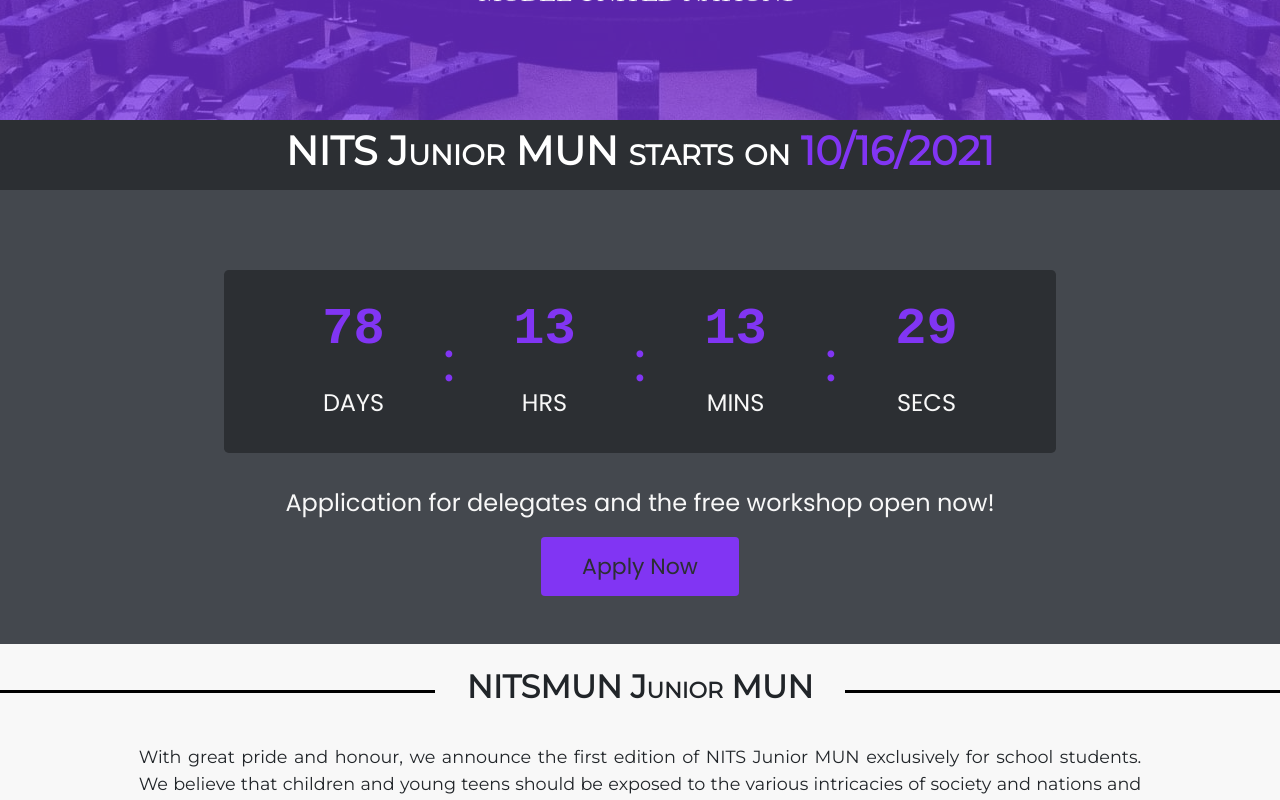
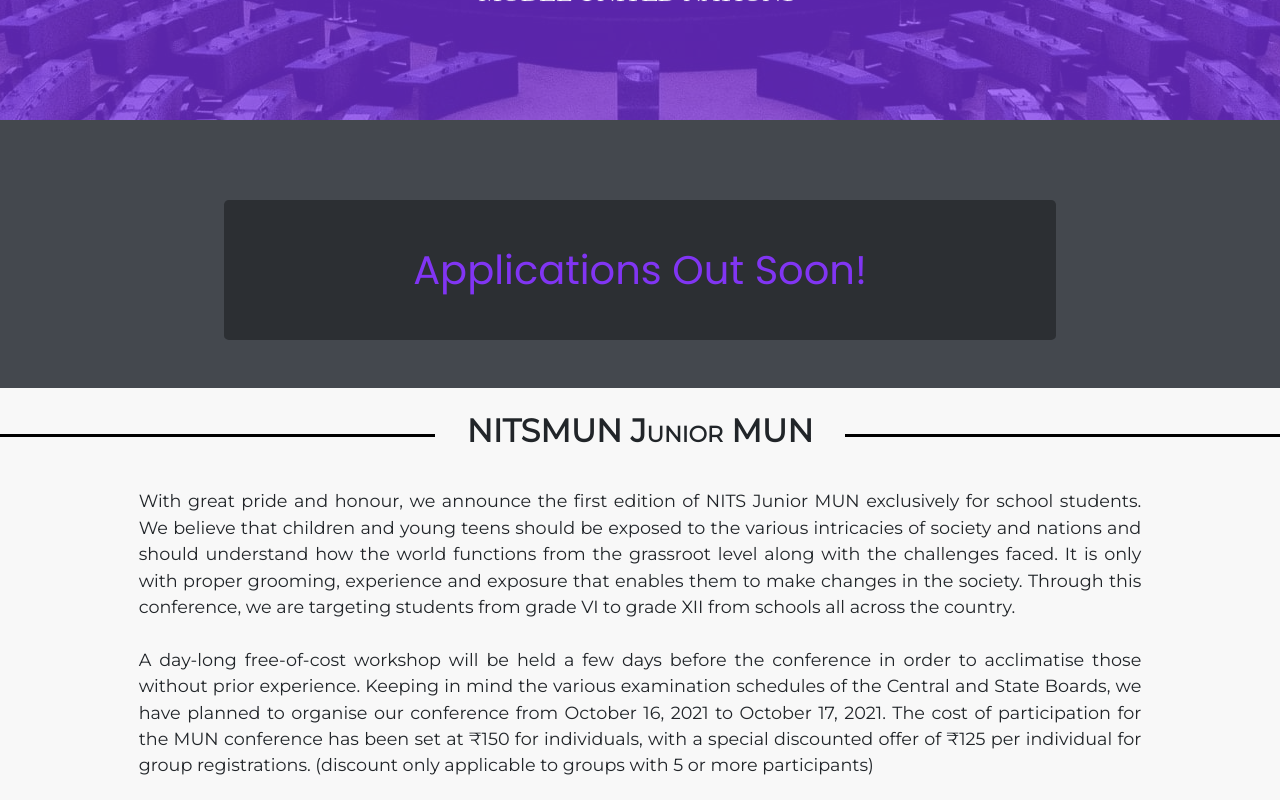
Before and after one commit to nitsmun/nitsmun2021-22, a React (Create React App) app: page / in a window 1280 px wide. Shown: the part 680-1480 px from the top of the page. Built offline with nearby package versions, Linux system fonts and the light colour scheme.

Commit message:
Made recent changes suggested by Ayushi didi

```diff
--- a/src/components/Timer.jsx
+++ b/src/components/Timer.jsx
@@ -9,7 +9,7 @@
 let btnAllow = false;
 
 //! Date Format : Year, Month(0-11), Date, Hrs, Mins, Secs, Millisecs
-let timeTo = new Date(2021, 9, 16, 0, 0, 0, 0);
+let timeTo = new Date(2020, 9, 16, 0, 0, 0, 0);
 
 let timeLimit = Math.floor( timeTo / 1000);
 
@@ -65,10 +65,10 @@
 
   return (
     <Suspense fallback={Loading}>
-        <div className="timer-heading"
+        {/* <div className="timer-heading"
           style={{display: "flex",justifyContent: "center",alignItems: "center", width: "100%",backgroundColor: "var(--theme1-100)",height: "70px"}}>
             <h2 style={{fontVariant:"small-caps",color: "white",fontFamily:"var(--font2)",fontWeight:"bold"}}>NITS Junior MUN starts on <span className="bold">{timeTo.toLocaleString().substring(0, 10) }</span></h2>
-        </div>
+        </div> */}
         <div id="timer">
           {/* {display.length === 4 && <div className="timer-limit">NITS Junior MUN starts on <span className="bold">{timeTo.toLocaleString().substring(0, 10) }</span> !</div>} */}
           {/* If display.length = 4 => Display Timer
@@ -89,13 +89,13 @@
 
           {display.length === 1 &&
             <div className="coming-soon">
-              Event Coming Soon!
+              Applications Out Soon!
             </div>
           }
 
         </div>
 
-        <div className="apply-now">Application for delegates and the free workshop open now!</div>
+        {/* <div className="apply-now">Application for delegates and the free workshop open now!</div> */}
 
         {btnAllow && <Link
           to="/events/mun-u18#apply"
--- a/src/components/screens/MunU18.jsx
+++ b/src/components/screens/MunU18.jsx
@@ -15,7 +15,8 @@
 
   eventDetails : [
     `With great pride and honour, we announce the first edition of NITS Junior MUN exclusively for school students. We believe that children and young teens should be exposed to the various intricacies of society and nations and should understand how the world functions from the grassroot level along with the challenges faced. It is only with proper grooming, experience and exposure that enables them to make changes in the society. Through this conference, we are targeting students from grade VI to grade XII from schools all across the country.`,
-    `A day-long free-of-cost workshop will be held a few days before the conference in order to acclimatise those without prior experience. Keeping in mind the various examination schedules of the Central and State Boards, we have planned to organise our conference from October 16, 2021 to October 17, 2021. The cost of participation for the MUN conference has been set at ₹150 for individuals, with a special discounted offer of ₹125 per individual for group registrations (discount only applicable to groups with 5 or more participants).`,
+    `A day-long free-of-cost workshop will be held a few days before the conference in order to acclimatise those without prior experience. Keeping in mind the various examination schedules of the Central and State Boards, we have planned to organise our conference from October 16, 2021 to October 17, 2021.`,
+    // `A day-long free-of-cost workshop will be held a few days before the conference in order to acclimatise those without prior experience. Keeping in mind the various examination schedules of the Central and State Boards, we have planned to organise our conference from October 16, 2021 to October 17, 2021. The cost of participation for the MUN conference has been set at ₹150 for individuals, with a special discounted offer of ₹125 per individual for group registrations (discount only applicable to groups with 5 or more participants).`,
     // ``,
     // `WANT TO BE THE FACE OF NITS MODEL UNITED NATIONS?`,
     // `Well now you can. NITSMUN is looking for ZONAL AMBASSADORS who can help us promote our upcoming Junior MUN conference among the students all over India and help them get acquainted with the Muning culture by resolving all their queries and doubts.`,
@@ -78,13 +79,13 @@
                 {para}
                 <br/><br/>
 
-                {index === 1 && <Table/>}
+                {/* {index === 1 && <Table/>} */}
               </React.Fragment>
             )
           })
         }</div>
 
-        <div className="buttons" ref={applyBtns}>
+        {/* <div className="buttons" ref={applyBtns}>
           <span className="apply-for buttons-itm">Apply For: </span>
           {btns.map(btn => (
             <a target="_blank" rel="noreferrer" className="event-apply-btn buttons-itm" key={btn.name}
@@ -94,11 +95,11 @@
               }}
             >{btn.name}</a>
           ))}
-        </div>
+        </div> */}
 
         <div className="timer-heading"
           style={{display: "flex",justifyContent: "center",alignItems: "center", width: "100%",backgroundColor: "var(--theme1-100)",height: "70px", margin: "5vh 0"}}>
-            <h5 style={{fontVariant:"small-caps",color: "white",fontFamily:"var(--font2)"}}>Zonal Ambassador applications out soon!</h5>
+            <h5 style={{fontVariant:"small-caps",color: "white",fontFamily:"var(--font2)"}}>Applications out soon!</h5>
         </div>
       </div>
     </Suspense>
```
